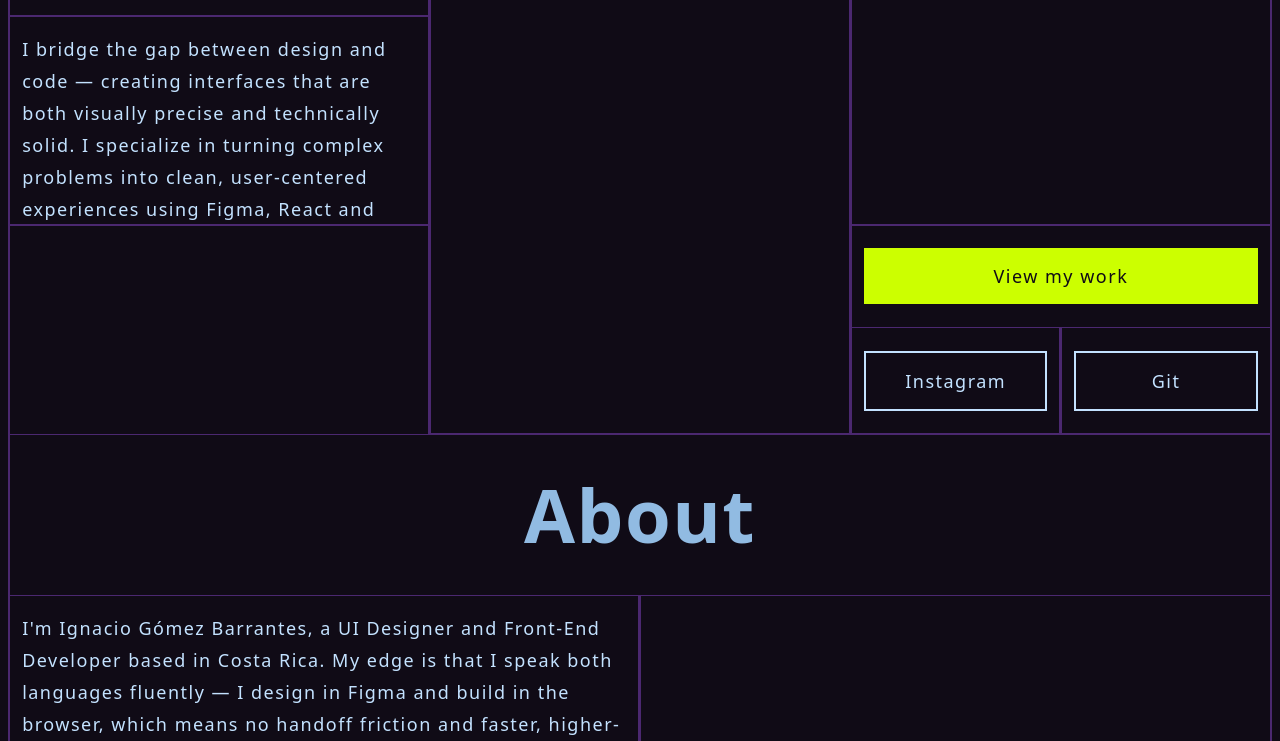
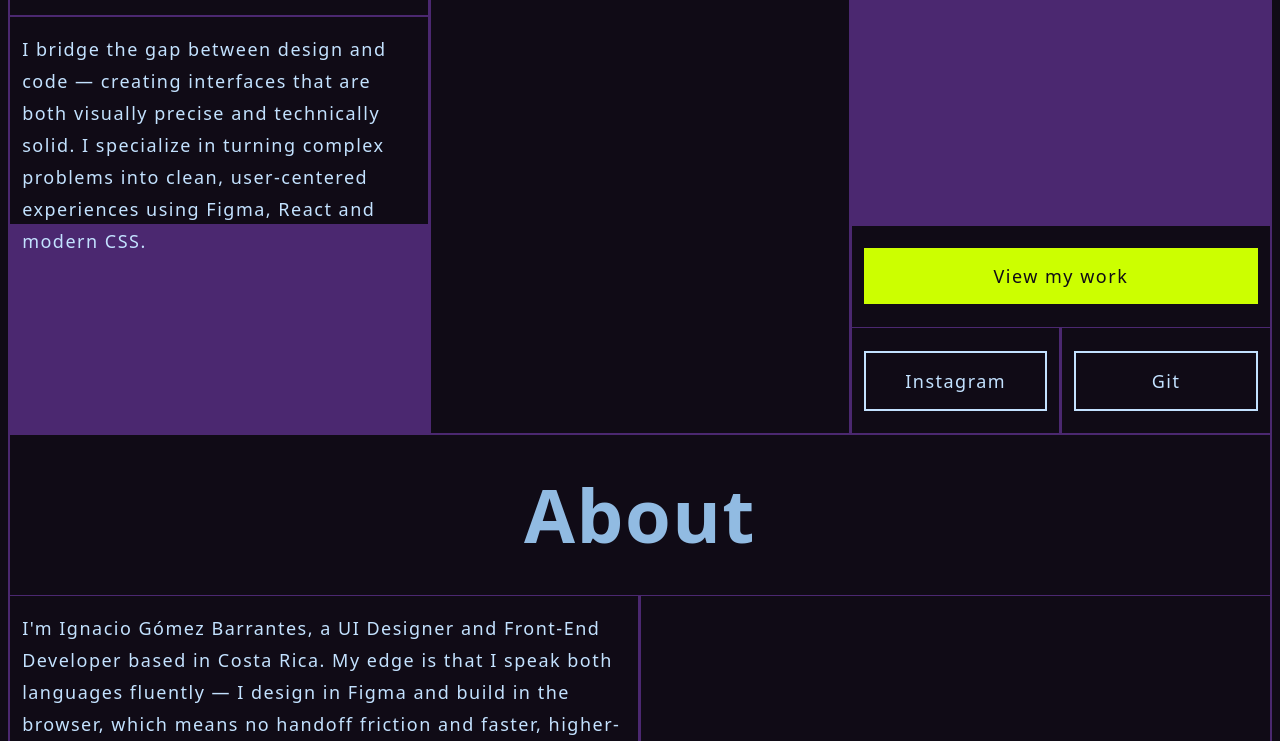
Before and after one commit to IgnacioGB00/IgnacioWeb, a plain HTML site: page index.html in a window 1280 px wide. Shown: the part 359-1100 px from the top of the page. Drawn offline with Linux system fonts and the light colour scheme.

Commit message:
Update index.html

```diff
--- a/index.html
+++ b/index.html
@@ -44,8 +44,6 @@
                 <div class="backgroundDark contentCanvas">
                     <canvas id="canvas" width="500" height="300"></canvas>
                 </div>
-                <div class="spacewhiteOne backgroundDark"></div>
-                <div class="spacewhiteTwo backgroundDark"></div>
                 <ul class="grid grid-colum" id="button-header">
                     <li class="backgroundDark" id="button-main"><a href="#works" class="buttonMAin text" data-i18n="btn-work">View my work</a></li>
                     <li class="backgroundDark"><a href="https://www.instagram.com/ignaciod.web/" class="buttonSecon text">Instagram</a></li>
```
